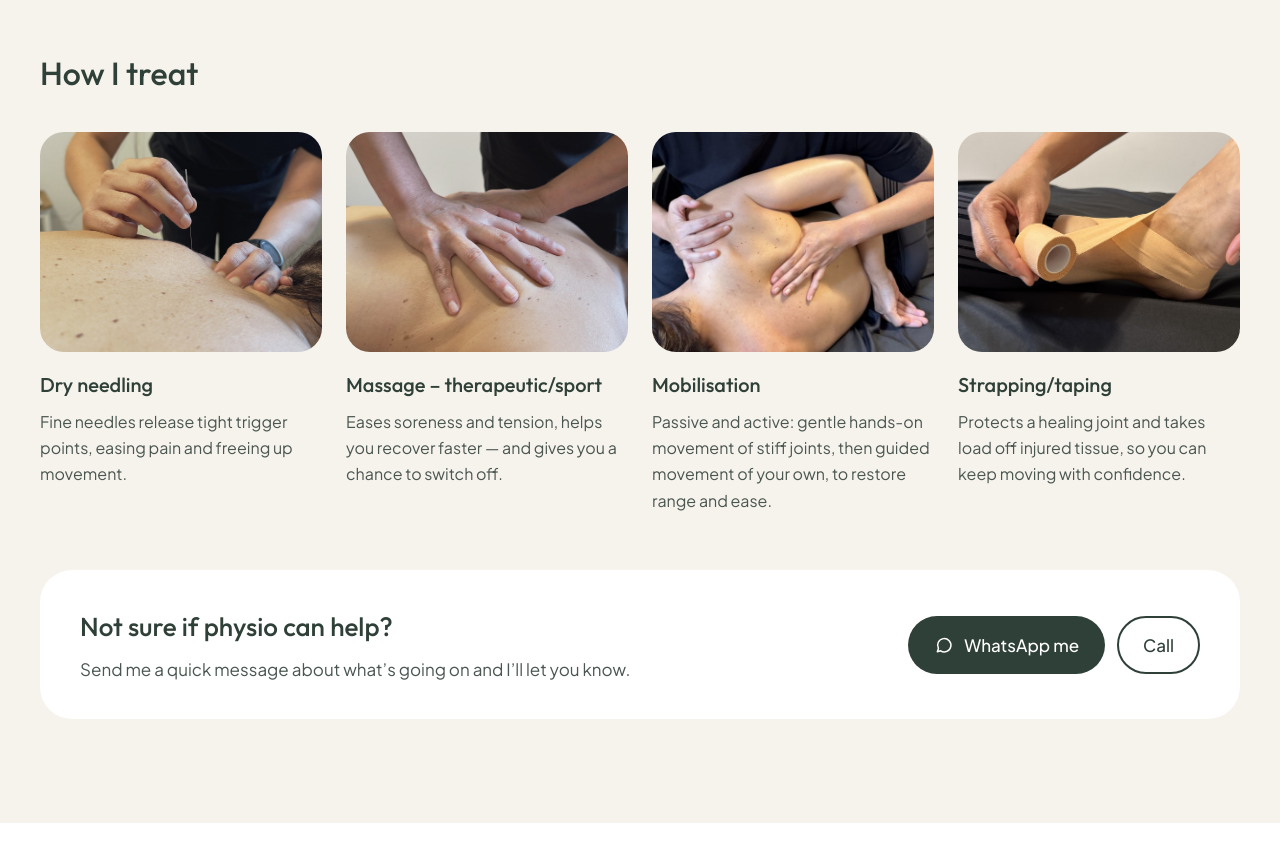
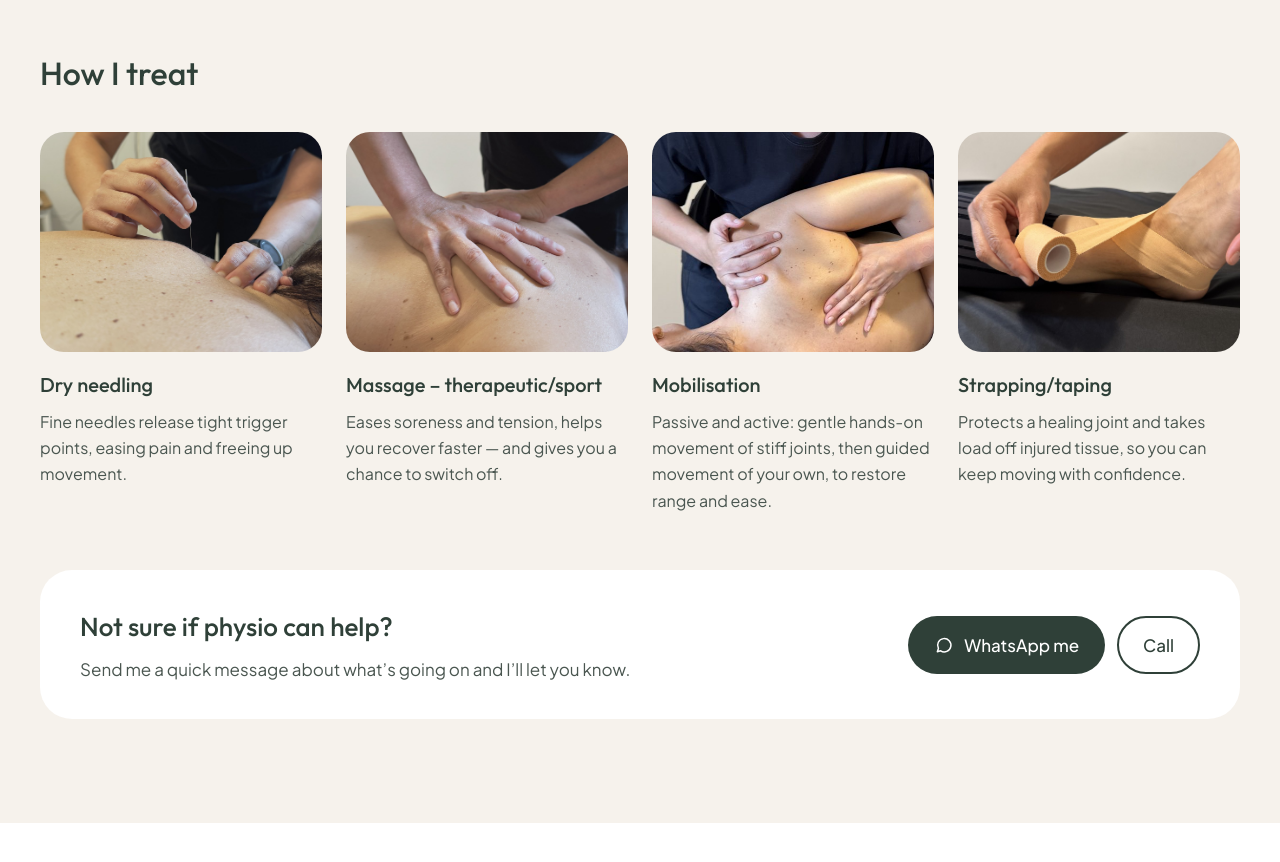
Before and after one commit to roxannewilliamsza/HS-Physio-website-refresh, a plain HTML site: page index.html in a window 1280 px wide. Shown: the part 2640-3502 px from the top of the page. Drawn offline with Linux system fonts and the light colour scheme.

Commit message:
Update index.html

```diff
--- a/index.html
+++ b/index.html
@@ -254,7 +254,7 @@ html{scroll-behavior:smooth;scroll-padding-top:80px}
 </div>
 </div>
 <div style="display: flex; flex-direction: column; gap: 16px;">
-<div aria-label="Mobilising the shoulder" role="img" style="height: 220px; border-radius: 24px; box-sizing: border-box; background: #DCE3DC url('photos/mobilisation.jpg') center 62%/170% auto no-repeat"></div>
+<div aria-label="Mobilising the shoulder" role="img" style="height: 220px; border-radius: 24px; box-sizing: border-box; background: #DCE3DC url('photos/mobilisation.jpg') 28% 56%/190% auto no-repeat"></div>
 <div>
 <h3 style="margin: 0 0 8px; font-size: 20px; font-weight: 500;">Mobilisation</h3>
 <p style="margin: 0; font-size: 16px; color: #4A5650;">Passive and active: gentle hands-on movement of stiff joints, then guided movement of your own, to restore range and ease.</p>
```
